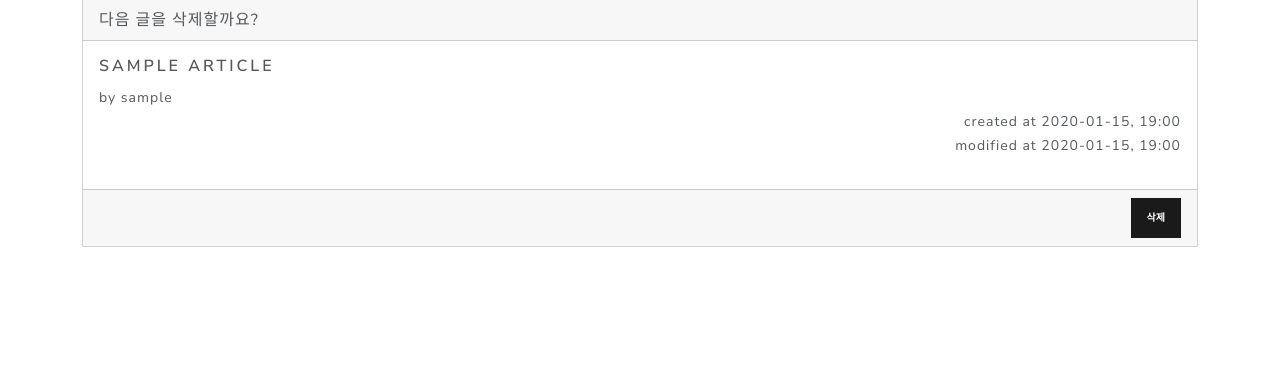
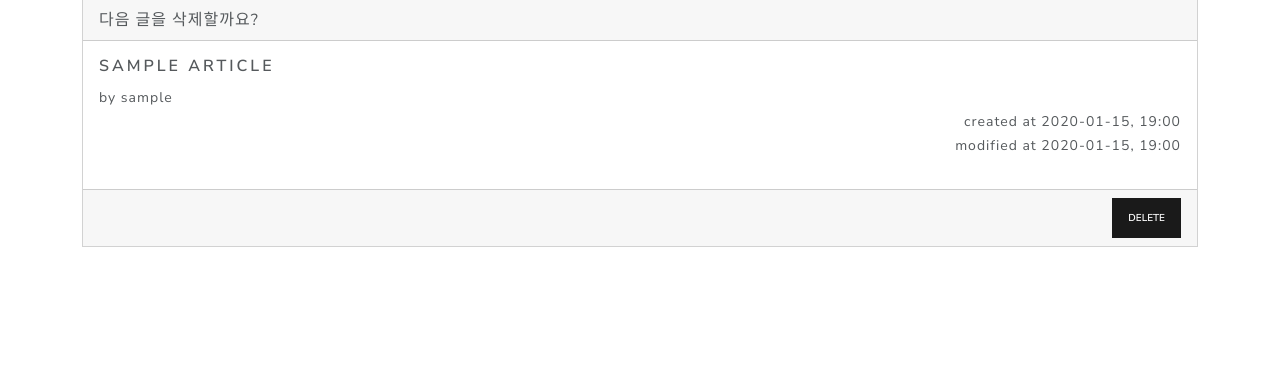
Before and after one commit to pycrawling/betterSimpleDjangoBBS, a Django app: page /1/delete/ in a window 1280 px wide. Shown: the part 143-531 px from the top of the page. Run offline with Django 3.2, Linux system fonts and the light colour scheme; a user stored in the database is signed in; tables that the repository leaves empty hold one stand-in row (values such as "Sample post"); some libraries are stand-ins or nearby versions.

Commit message:
Update article_confirm_delete.html

```diff
--- a/templates/board/article_confirm_delete.html
+++ b/templates/board/article_confirm_delete.html
@@ -18,7 +18,7 @@
     <div class="card-footer text-muted text-end">
         <form method="POST">
             {%csrf_token%}
-            <input class="btn btn-primary btn-sm" type="submit" value="삭제">
+            <input class="btn btn-primary btn-sm" type="submit" value="delete">
         </form>
     </div>
 </div>
```
